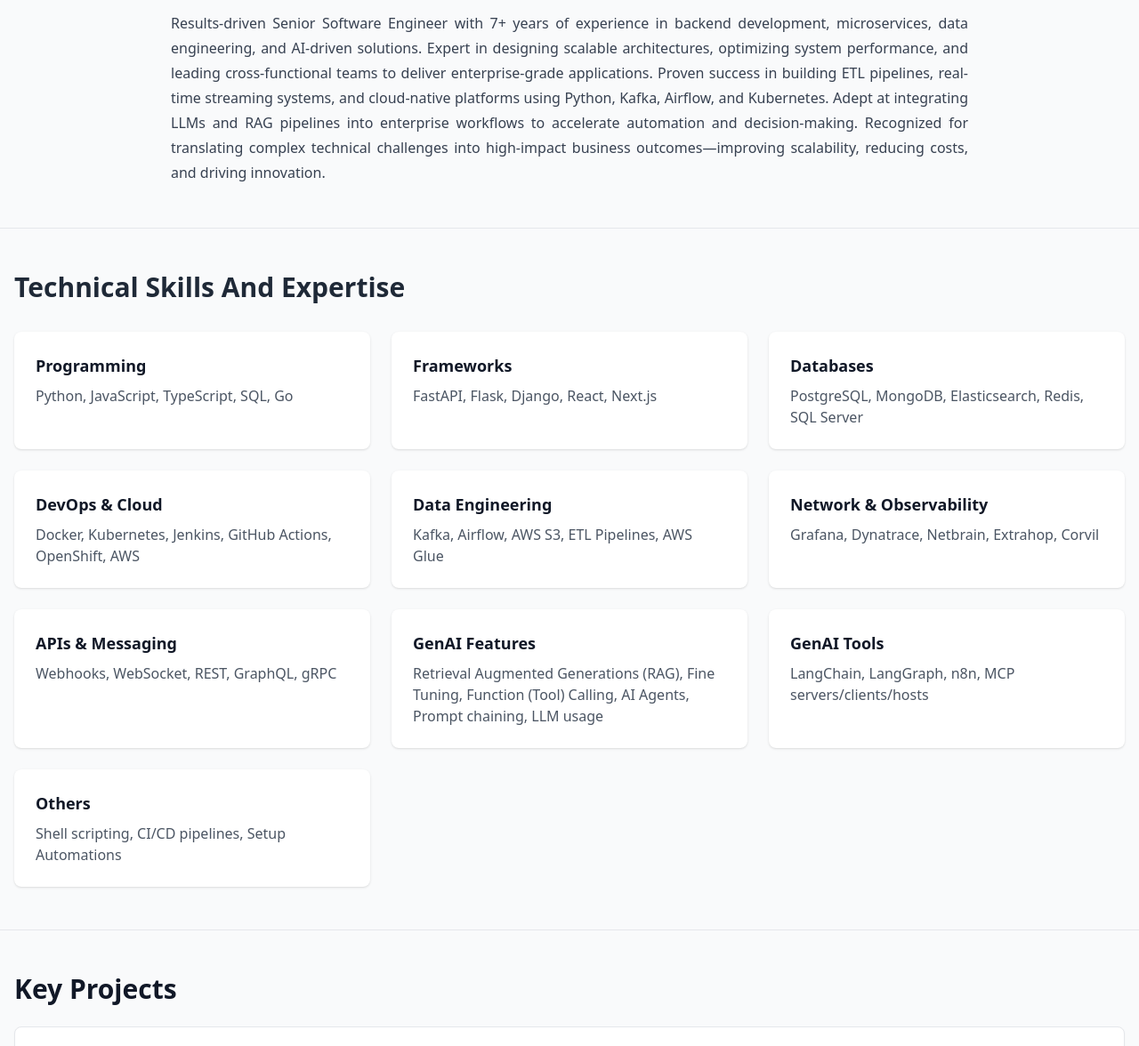
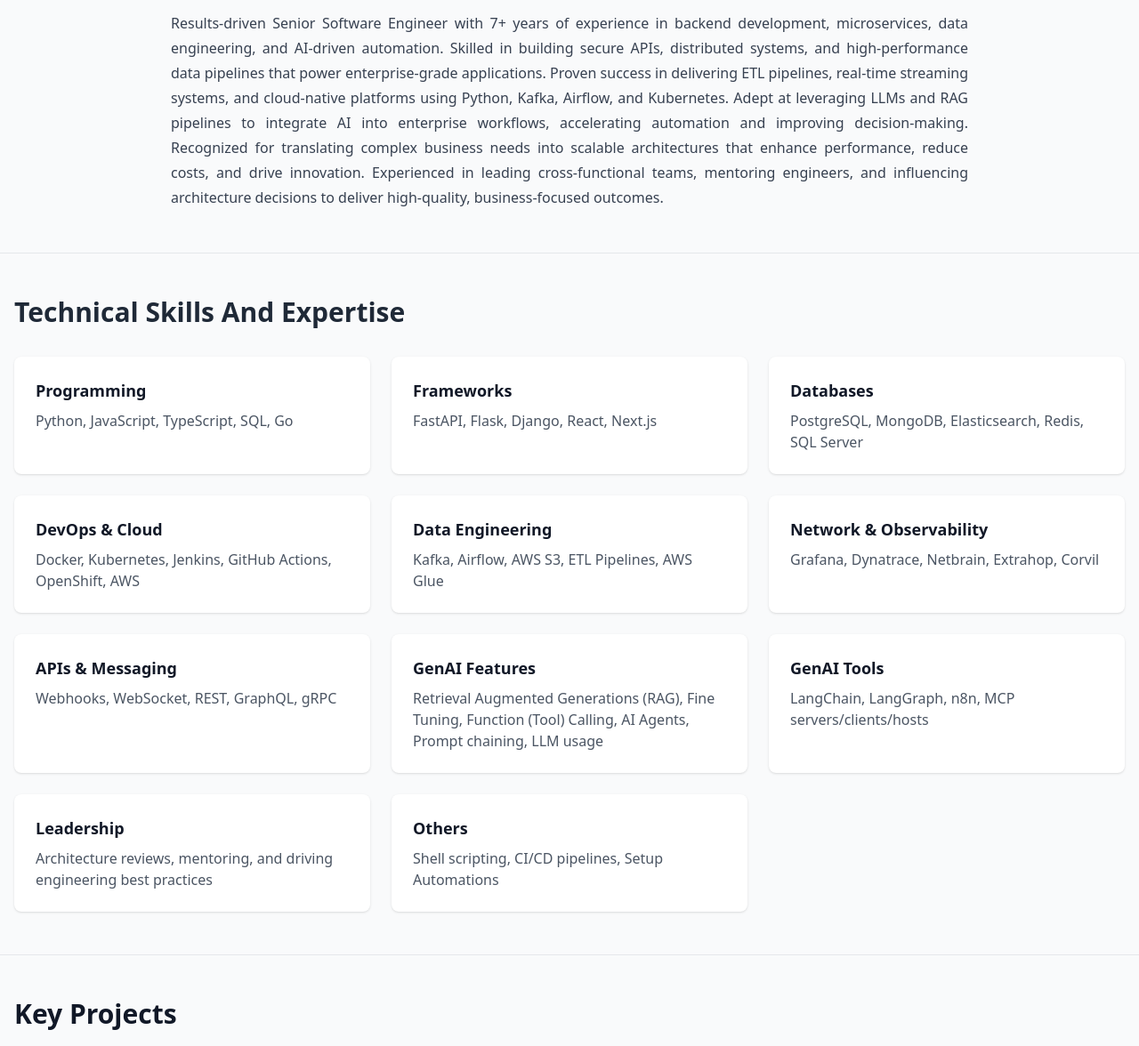
Before and after one commit to fullstackfusions/fullstackfusions, a plain HTML site: page index.html in a window 1280 px wide. Shown: the part 428-1604 px from the top of the page at 89% size. Drawn offline with nearby package versions, Linux system fonts and the light colour scheme.

Commit message:
updated about section

```diff
--- a/index.html
+++ b/index.html
@@ -105,15 +105,17 @@
         <p class="text-gray-700 leading-7 text-justify">
           Results-driven Senior Software Engineer with 7+ years of experience in
           backend development, microservices, data engineering, and AI-driven
-          solutions. Expert in designing scalable architectures, optimizing
-          system performance, and leading cross-functional teams to deliver
-          enterprise-grade applications. Proven success in building ETL
-          pipelines, real-time streaming systems, and cloud-native platforms
-          using Python, Kafka, Airflow, and Kubernetes. Adept at integrating
-          LLMs and RAG pipelines into enterprise workflows to accelerate
-          automation and decision-making. Recognized for translating complex
-          technical challenges into high-impact business outcomes—improving
-          scalability, reducing costs, and driving innovation.
+          automation. Skilled in building secure APIs, distributed systems, and
+          high-performance data pipelines that power enterprise-grade
+          applications. Proven success in delivering ETL pipelines, real-time
+          streaming systems, and cloud-native platforms using Python, Kafka,
+          Airflow, and Kubernetes. Adept at leveraging LLMs and RAG pipelines to
+          integrate AI into enterprise workflows, accelerating automation and
+          improving decision-making. Recognized for translating complex business
+          needs into scalable architectures that enhance performance, reduce
+          costs, and drive innovation. Experienced in leading cross-functional
+          teams, mentoring engineers, and influencing architecture decisions to
+          deliver high-quality, business-focused outcomes.
         </p>
       </div>
     </section>
@@ -174,6 +176,13 @@
           <h3 class="text-lg font-semibold mb-2">GenAI Tools</h3>
           <p class="text-gray-600">
             LangChain, LangGraph, n8n, MCP servers/clients/hosts
+          </p>
+        </div>
+        <div class="bg-white p-6 rounded-lg shadow">
+          <h3 class="text-lg font-semibold mb-2">Leadership</h3>
+          <p class="text-gray-600">
+            Architecture reviews, mentoring, and driving engineering best
+            practices
           </p>
         </div>
         <div class="bg-white p-6 rounded-lg shadow">
```
